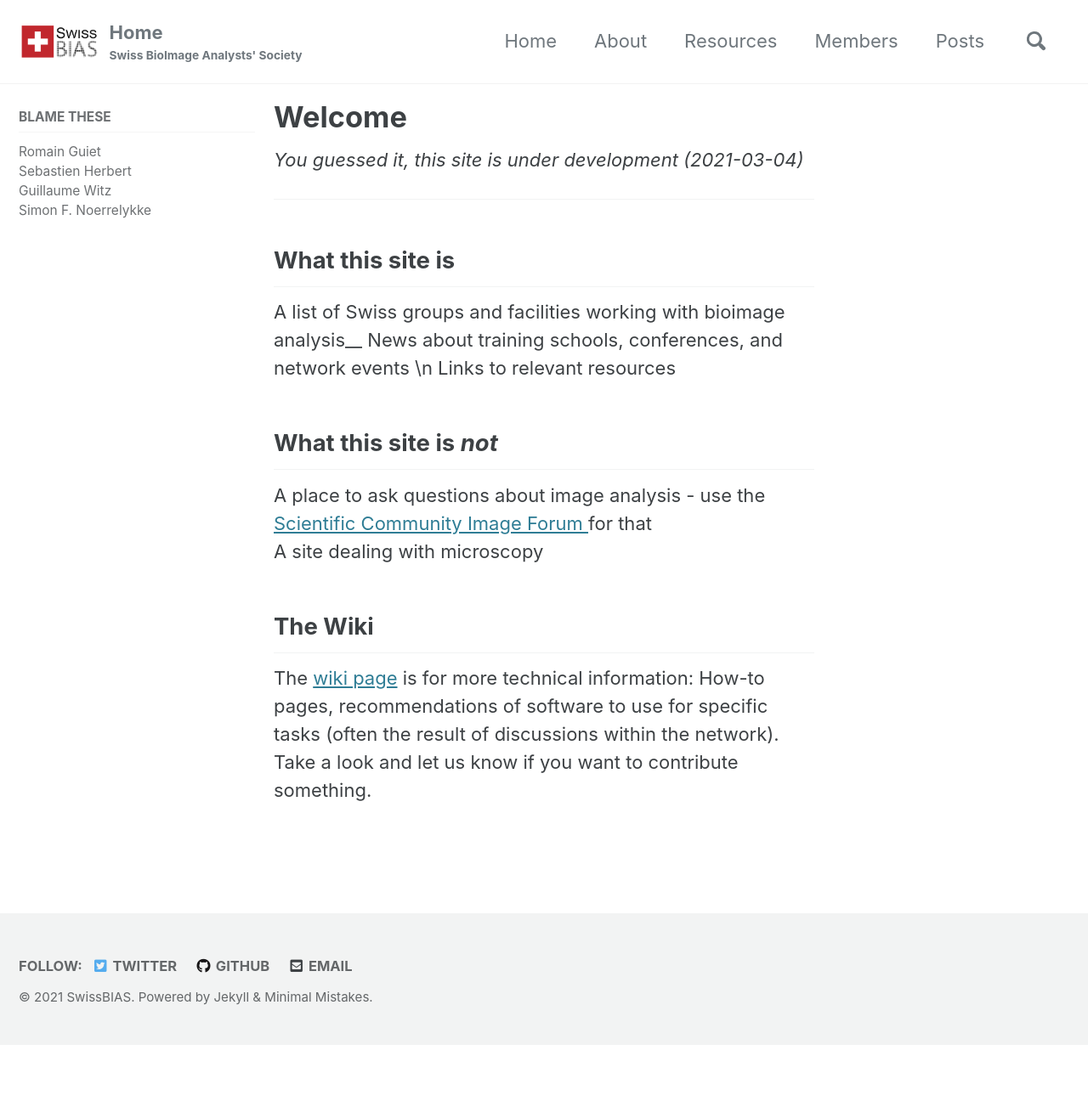
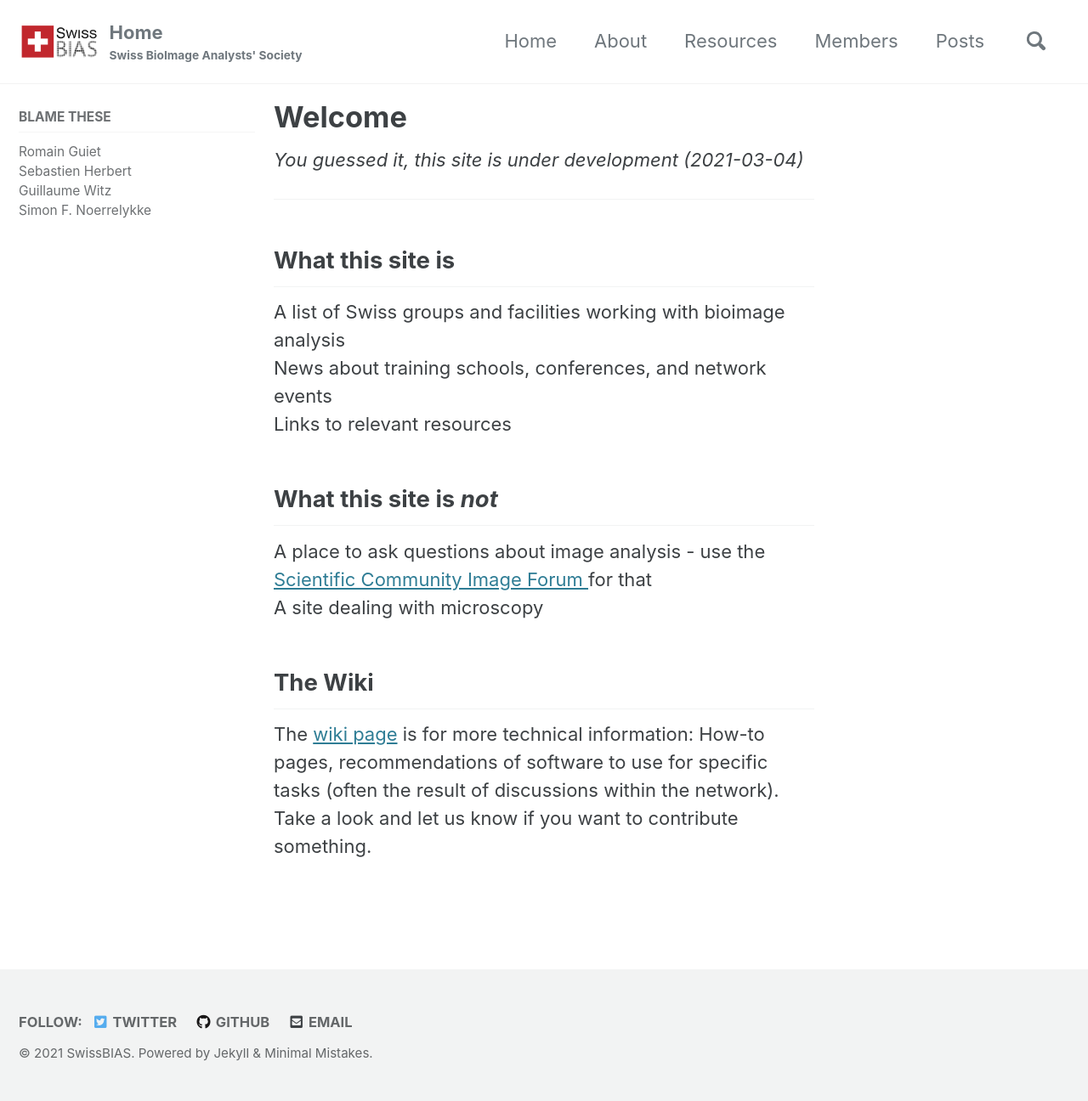
Before and after one commit to SwissBIAS/SwissBIAS.github.io, a Jekyll site: the page built from _pages/index.md, in a window 1280 px wide. Shown: the whole page at 85% size. Built offline with Jekyll 4.4.1, drawn with Linux system fonts in a browser that asks for light colours; cached includes are drawn as plain includes; comment, search, counter and statistics services are not loaded; before the commit the page ends 1230 px from its top, so only the background shows below that.

```diff
--- a/_pages/index.md
+++ b/_pages/index.md
@@ -12,12 +12,12 @@ sidebar:
 ---
 
 ## What this site is
-A list of Swiss groups and facilities working with bioimage analysis__
-News about training schools, conferences, and network events \n
+A list of Swiss groups and facilities working with bioimage analysis
+News about training schools, conferences, and network events
 Links to relevant resources
 
 ## What this site is *not*
-A place to ask questions about image analysis - use the [Scientific Community Image Forum ](https://forum.image.sc/) for that\\
+A place to ask questions about image analysis - use the [Scientific Community Image Forum ](https://forum.image.sc/) for that
 A site dealing with microscopy
 
 ## The Wiki
```
